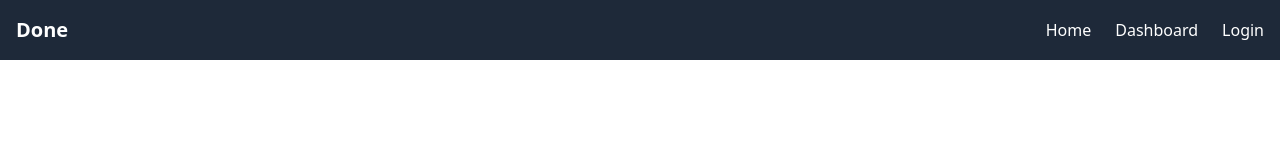
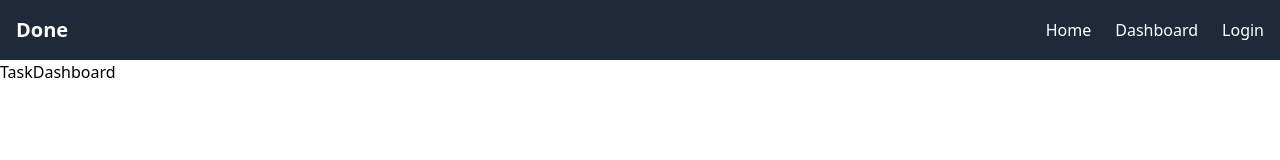
Before and after one commit to Mukunthan-A-R/doneit-client, a React (Vite) app: page /tasks in a window 1280 px wide. Shown: the top 160 px of the page. Built offline with nearby package versions, Linux system fonts and the light colour scheme.

Commit message:
route to taskDashboard

```diff
--- a/src/App.jsx
+++ b/src/App.jsx
@@ -5,6 +5,7 @@ import Contact from "./pages/Contact";
 import NotFound from "./pages/NotFound";
 import NavBar from "./components/NavBar";
 import Dashboard from "./pages/Dashboard";
+import TaskDashboard from "./pages/TaskDashboard";
 
 function App() {
   return (
@@ -15,6 +16,7 @@ function App() {
       <Routes>
         <Route exact path="/" element={<Home />} />
         <Route exact path="/dashboard" element={<Dashboard />} />
+        <Route exact path="/tasks" element={<TaskDashboard />} />
         <Route path="/about" element={<About />} />
         <Route path="/contact" element={<Contact />} />
         <Route element={<NotFound />} />
--- a/src/components/ProjectCard.jsx
+++ b/src/components/ProjectCard.jsx
@@ -1,5 +1,6 @@
 import React, { useState } from "react";
 import { deleteProjectById } from "../services/ProjectServices";
+import { Link } from "react-router-dom";
 
 const ProjectCard = ({ project, onDelete }) => {
   const [isDropdownOpen, setIsDropdownOpen] = useState(false);
@@ -100,12 +101,12 @@ const ProjectCard = ({ project, onDelete }) => {
             <p>{diff.minutes} min</p>
           </span>
         </div>
-        <a
-          href="#"
+        <Link
+          to="/tasks"
           className="bg-blue-600 text-white text-sm py-2 px-4 rounded-md hover:bg-blue-700 transition duration-300"
         >
           Open
-        </a>
+        </Link>
       </div>
     </div>
   );
--- /dev/null
+++ b/src/pages/TaskDashboard.jsx
@@ -0,0 +1,7 @@
+import React from "react";
+
+const TaskDashboard = () => {
+  return <div>TaskDashboard</div>;
+};
+
+export default TaskDashboard;
```
